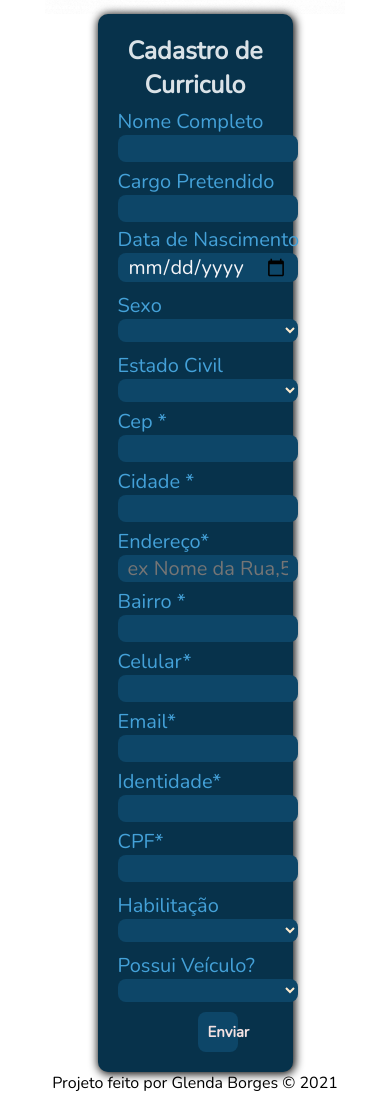
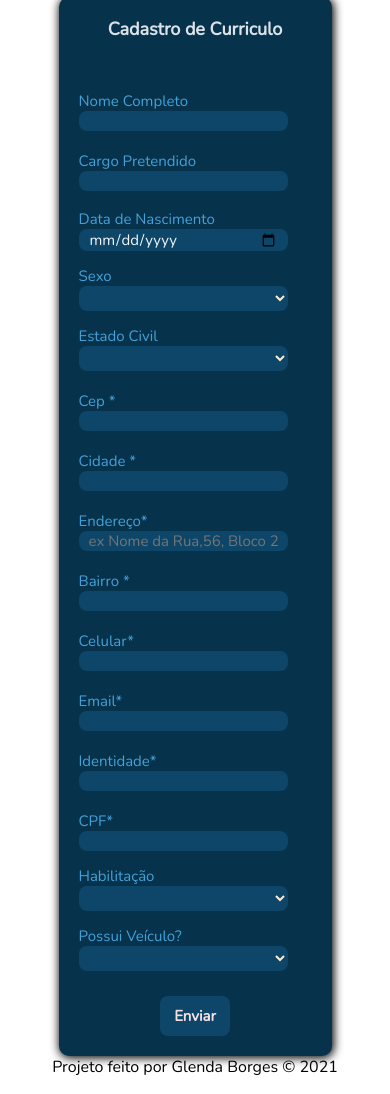
Before and after one commit to glendaborges/cadastro-de-curriculos, a plain HTML site: page index.html in a window 390 px wide. Shown: the part 86-1180 px from the top of the page. Drawn offline with nearby package versions, Linux system fonts and the light colour scheme.

Commit message:
ajustes responsivos

```diff
--- a/estilo.css
+++ b/estilo.css
@@ -103,3 +103,50 @@ body{
     background-color: #0d4668;
     color: rgb(243, 225, 225);
 }
+
+@media only screen and (max-width: 1024px) {
+    img{
+        width: 350px !important;
+    }
+    .title  {
+        font-size: 40px;
+        margin-bottom: 30px;
+    }
+
+    .container{
+        width: 60%;
+        height: 60%;
+    }
+
+    .container button {
+        width: 35%;
+        font-size: 25px;
+        margin-top: 15px;
+    }
+
+}
+
+
+@media only screen and (max-width: 480px) {
+
+img{
+    width: 250px !important;
+}
+.title  {
+    font-size: 18px;
+}
+.container{
+    width: 70%;
+}
+.inputBox label {
+  font-size: 15px;
+}
+.inputBox input {
+  font-size: 15px;
+}
+.container button {
+  font-size: 15px;
+  width: 30%;
+}
+
+}
```
